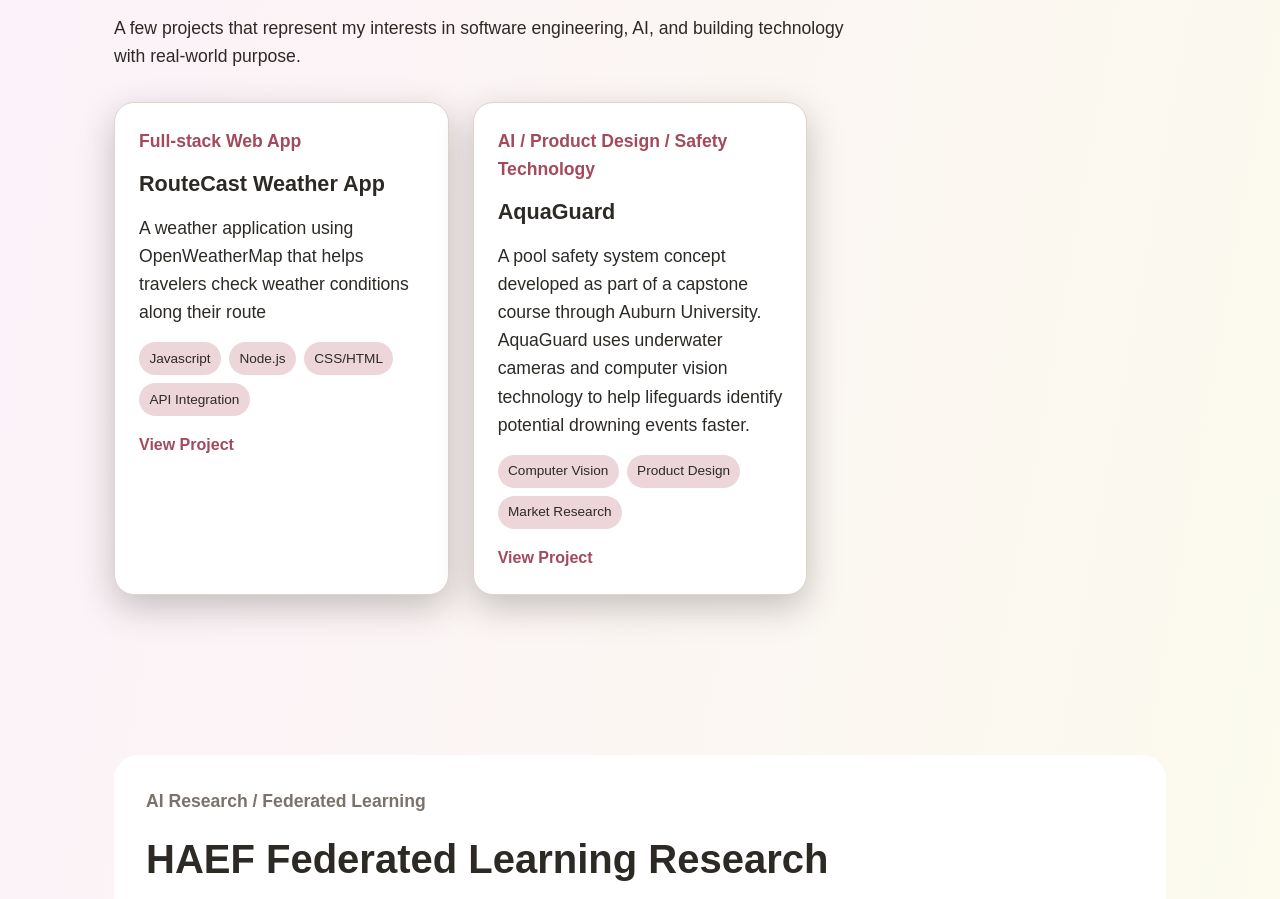
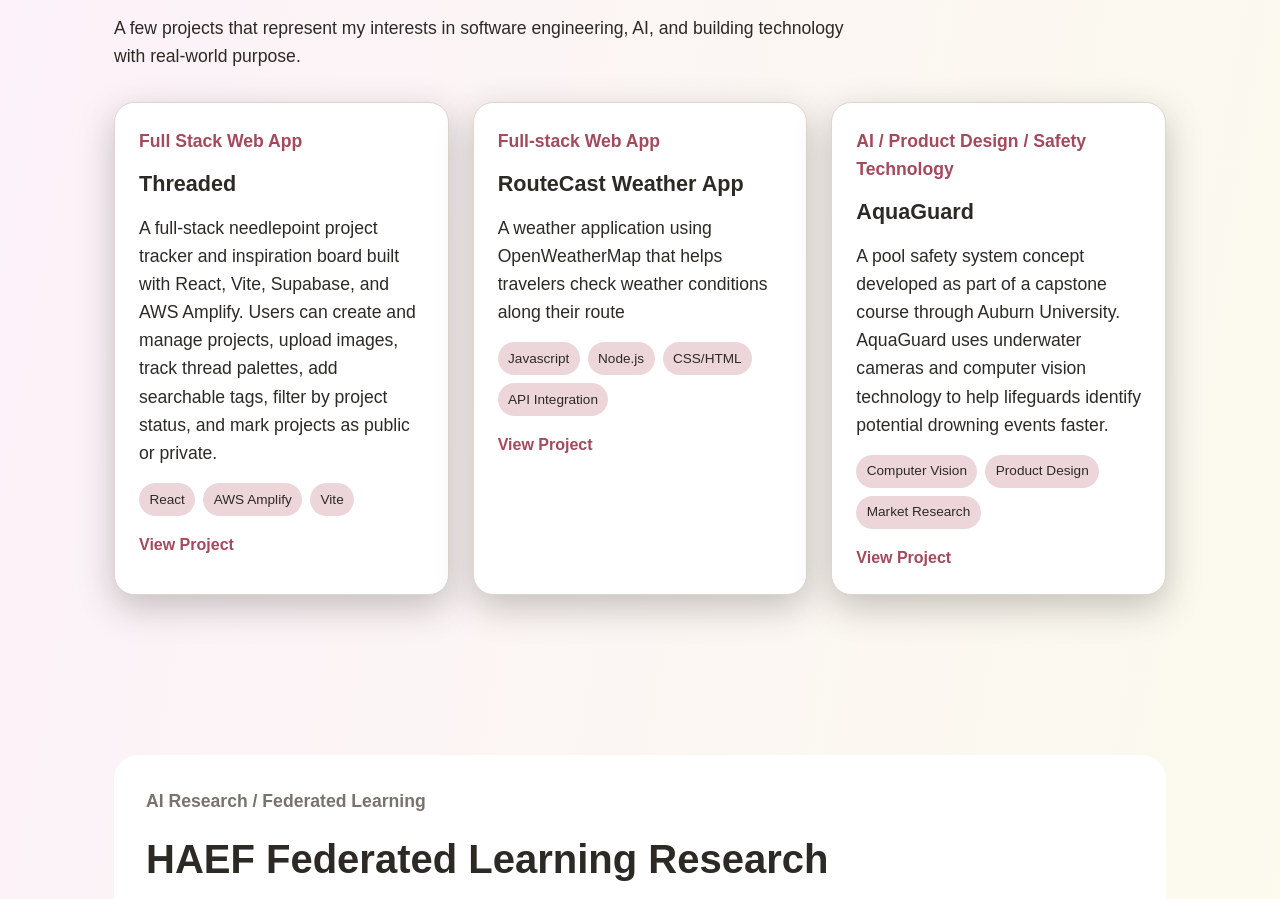
Before and after one commit to claireweber12/claire-portfolio, a React (Vite) app: page / in a window 1280 px wide. Shown: the part 1360-2259 px from the top of the page. Built offline with nearby package versions, Linux system fonts and the light colour scheme.

Commit message:
update link

```diff
--- a/src/data/projects.js
+++ b/src/data/projects.js
@@ -1,5 +1,13 @@
 export const projects = [
 
+{
+    title: "Threaded",
+    category: "Full Stack Web App",
+    description:"A full-stack needlepoint project tracker and inspiration board built with React, Vite, Supabase, and AWS Amplify. Users can create and manage projects, upload images, track thread palettes, add searchable tags, \
+    filter by project status, and mark projects as public or private.",
+    skills: ["React", "AWS Amplify", "Vite"],
+    link: "https://main.d3bty356y6d0wb.amplifyapp.com/",
+},
 {
     title: "RouteCast Weather App",
     category: "Full-stack Web App",
```
Also changed, not shown: 1 other file (tests, documents, lock files or other folders).
